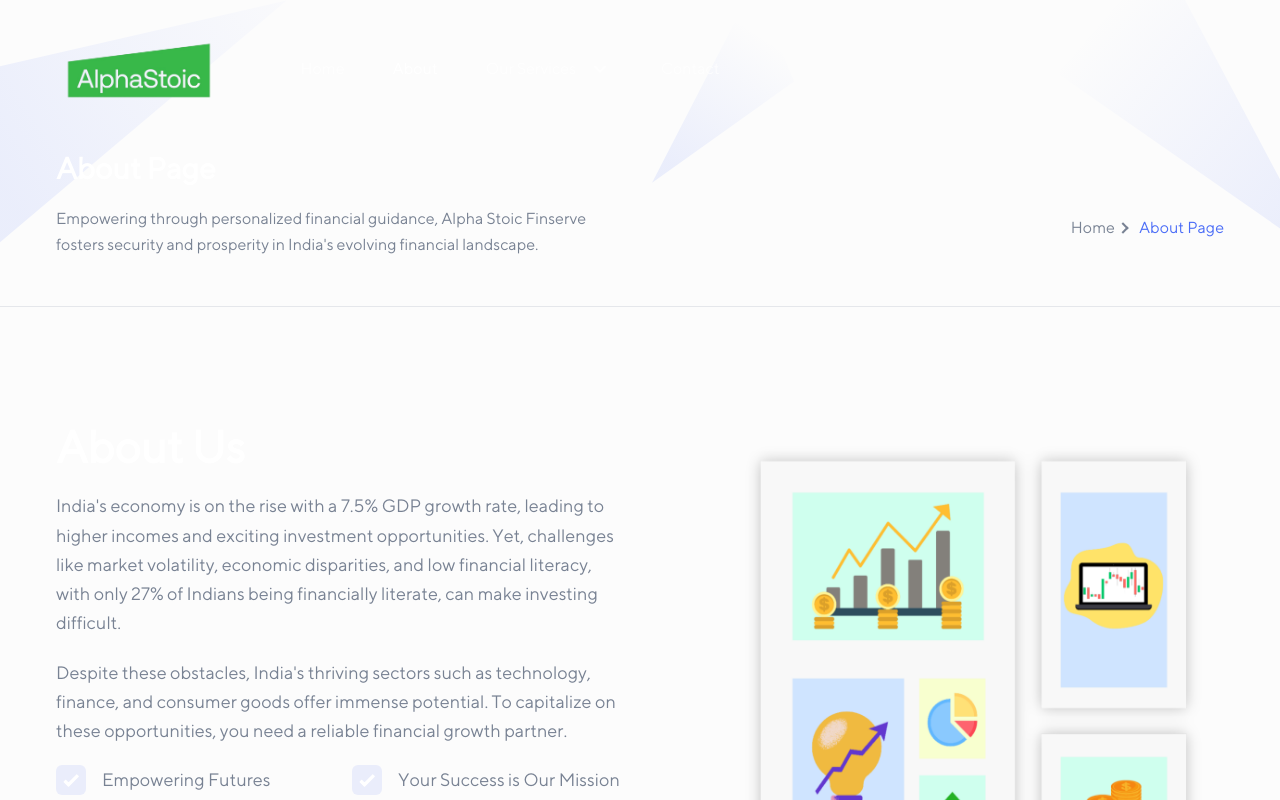
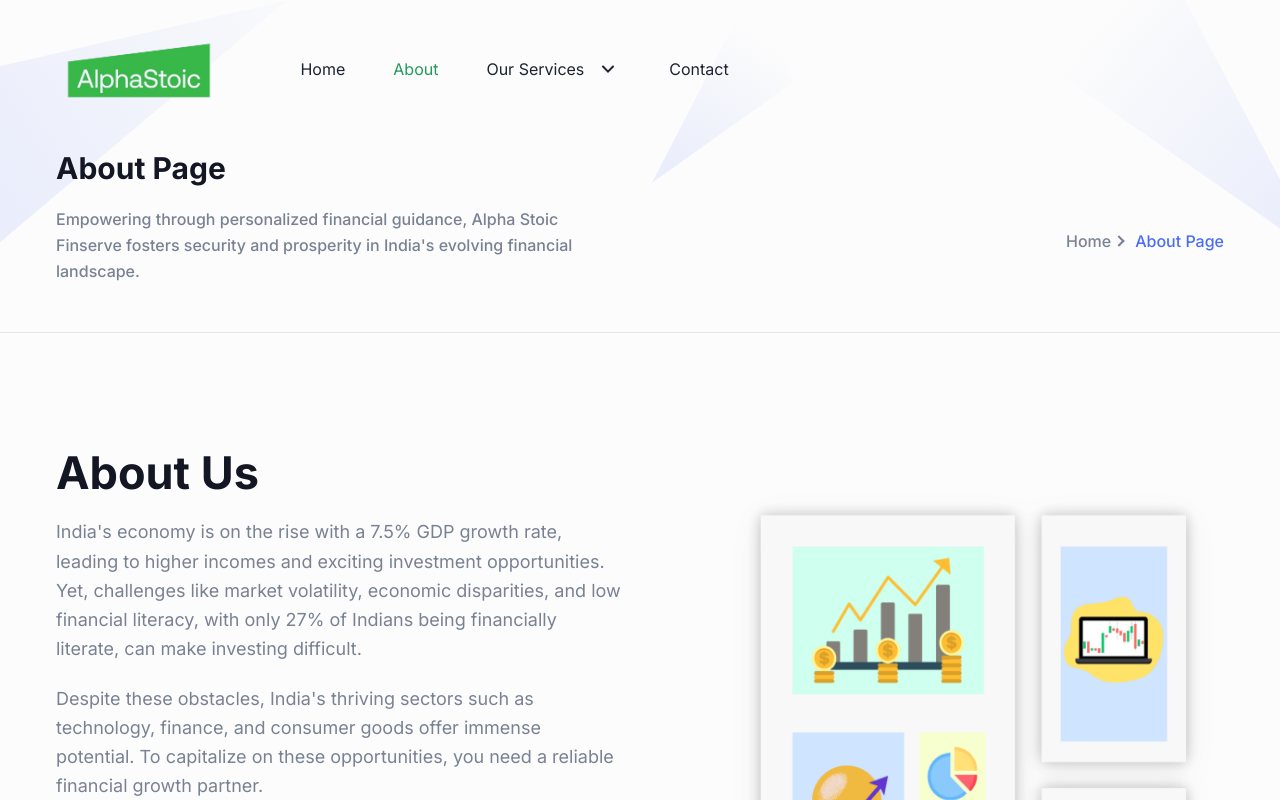
Before and after one commit to Acmeflaretec/Alpha-Stoic, a Next.js app in the folder client/: page /about in a window 1280 px wide. Shown: the top 800 px of the page. Built offline with nearby package versions, Linux system fonts and the light colour scheme.

Commit message:
updetions

```diff
--- a/client/src/app/events/Workshop.tsx
+++ b/client/src/app/events/Workshop.tsx
@@ -20,7 +20,7 @@ interface WorkshopProps {
   }[];
 }
 
-const URL='http://localhost:5000'
+const URL= process.env.NEXT_PUBLIC_URL
 
 const Workshops: React.FC<WorkshopProps> = ({ workshops }) => {
   const [currentPage, setCurrentPage] = useState(1);
--- a/client/src/app/events/page.tsx
+++ b/client/src/app/events/page.tsx
@@ -12,7 +12,7 @@ const BlogDetailsPage = () => {
   }, []);
 
   const fetchEvents = async () => {
-    const response = await axios.get('http://localhost:5000/events');
+    const response = await axios.get(`${process.env.NEXT_PUBLIC_URL}/events`);
     setEvents(response.data);
   };
 
--- a/client/src/app/layout.tsx
+++ b/client/src/app/layout.tsx
@@ -26,8 +26,8 @@ export default function RootLayout({
       */}
       <head />
 
-      {/* <body className={`bg-[#FCFCFC] dark:bg-black ${inter.className}`}> */}
-      <body className={`bg-[#FCFCFC] ${myFont.className}`}>
+      <body className={`bg-[#FCFCFC] dark:bg-black ${inter.className}`}>
+      {/* <body className={`bg-[#FCFCFC] ${myFont.className}`}> */}
       <Script src="https://checkout.razorpay.com/v1/checkout.js" strategy="beforeInteractive" />
 
         <Providers>
--- a/client/src/app/providers.tsx
+++ b/client/src/app/providers.tsx
@@ -4,7 +4,7 @@ import { ThemeProvider } from "next-themes";
 
 export function Providers({ children }: { children: React.ReactNode }) {
   return (
-    <ThemeProvider attribute="class" enableSystem={false} defaultTheme="dark">
+    <ThemeProvider attribute="class" enableSystem={false} defaultTheme="light">
       {children}
     </ThemeProvider>
   );
--- a/client/src/components/About/AboutSectionOne.tsx
+++ b/client/src/components/About/AboutSectionOne.tsx
@@ -40,7 +40,7 @@ const AboutSectionOne = () => {
               >
                 <div className="mx-[-12px] flex flex-wrap">
                   <div className="w-full px-3 sm:w-1/2 lg:w-full xl:w-1/2">
-                    <List text="Empowering Futures" />
+                    <List text="Empowering Financial Futures" />
                     <List text="Expert Guidance" />
                     <List text="Tailored Solutions" />
                   </div>
--- a/client/src/components/About/Team.tsx
+++ b/client/src/components/About/Team.tsx
@@ -1,4 +1,5 @@
 import SectionTitle from "../Common/SectionTitle";
+// import TeamMember from "./TeamMember";
 
 const Team = () => {
   // Sample team member data
@@ -51,8 +52,8 @@ const Team = () => {
         />
         <div className="grid grid-cols-1 md:grid-cols-3 gap-8">
           {teamMembers.map((member) => (
-            <div key={member.id} className="flex flex-col items-center bg-gray-light dark:bg-bg-color-dark p-4 rounded-lg shadow-md">
-              <img src={member.image} alt={member.name} className="mb-4 rounded-full" />
+            <div className="flex flex-col items-center bg-gray-light dark:bg-bg-color-dark" >
+              <img src={member.image} alt={member.name} className="mb-4" />
               <h3 className="text-lg font-semibold mb-2">{member.name}</h3>
               <p className="text-sm text-gray-600 mb-5">{member.position}</p>
             </div>
--- a/client/src/components/Header/ThemeToggler.tsx
+++ b/client/src/components/Header/ThemeToggler.tsx
@@ -4,7 +4,7 @@ const ThemeToggler = () => {
   const { theme, setTheme } = useTheme();
   return (
     <button aria-label='theme toggler'
-      onClick={() => setTheme(theme === "dark" ? "light" : "dark")}
+      onClick={() => setTheme(theme === "dark" ? "light" : "light")}
       className="flex items-center justify-center text-black rounded-full cursor-pointer bg-gray-2 dark:bg-dark-bg h-9 w-9 dark:text-white md:h-14 md:w-14"
     >
       <svg
```
